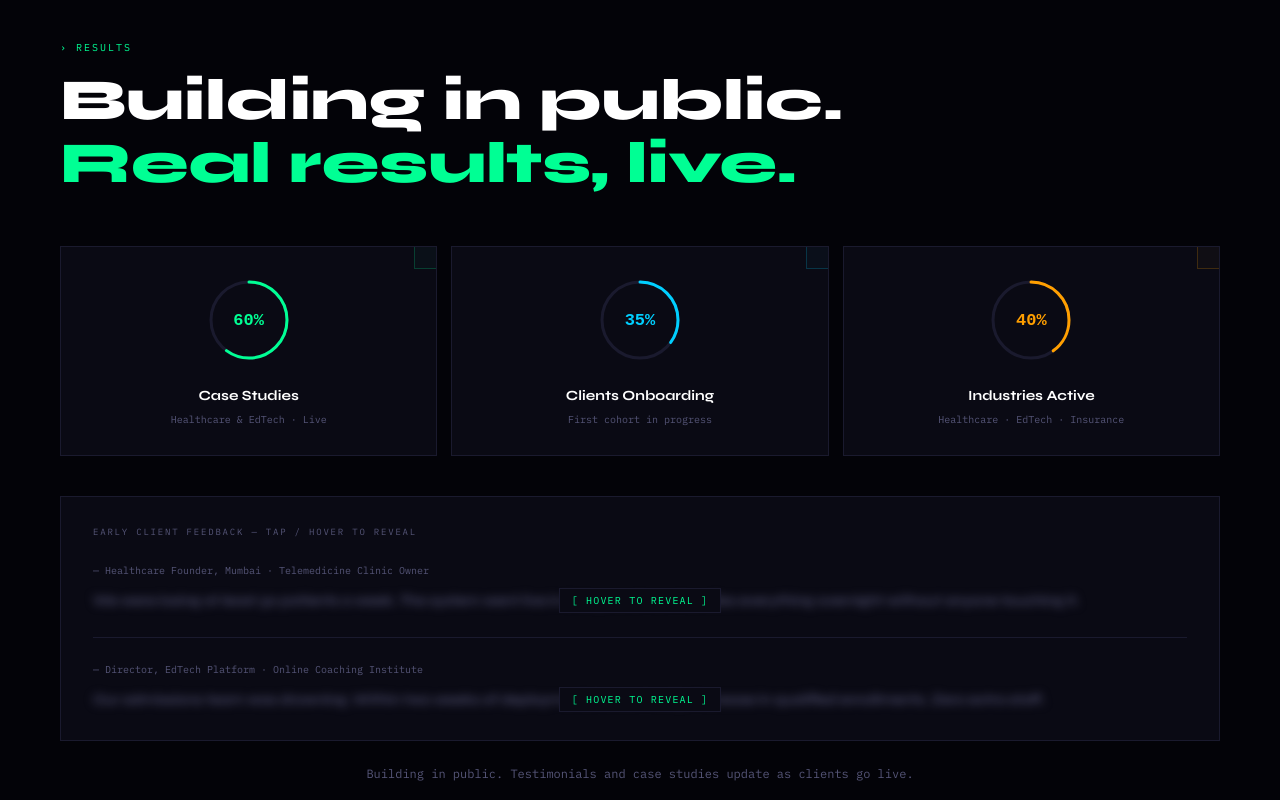
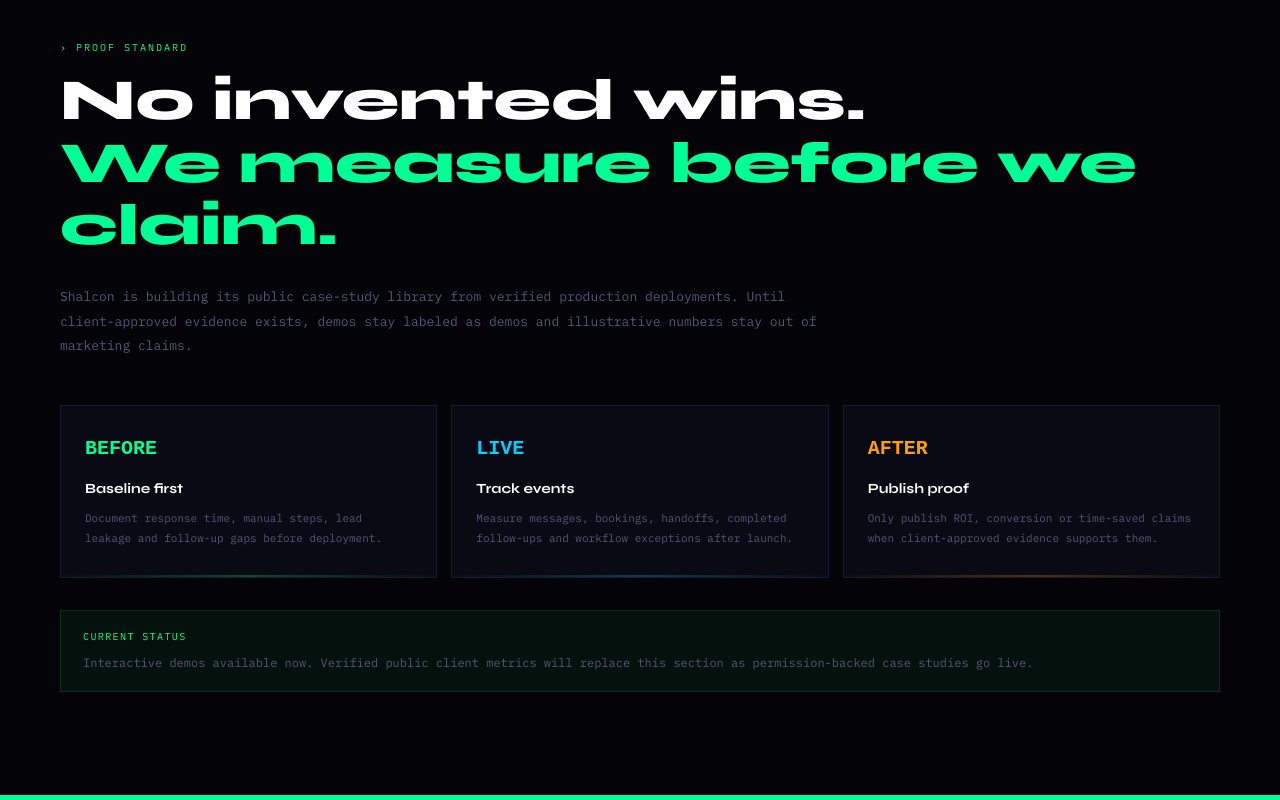
Before and after one commit to Abuhurerakhan0407/shalcon-intelligence, a React (Vite) app: page / in a window 1280 px wide. Shown: the part 5880-6680 px from the top of the page. Built offline with nearby package versions, Linux system fonts and the light colour scheme; a web font is replaced by a local one.

Commit message:
Replace fabricated-looking results with validation framework

```diff
--- a/src/components/Testimonials.jsx
+++ b/src/components/Testimonials.jsx
@@ -1,104 +1,58 @@
-import { useState } from "react";
-import { TESTIMONIALS, G } from "../data/content.js";
+import { G } from "../data/content.js";
 import Section from "./Section.jsx";
 
-/**
- * Testimonials — results + blur-to-reveal client feedback (brief §4).
- * This section carries the id #testimonials (source had no id; brief §4 section
- * map assigns one). Blur-to-reveal on hover/tap is preserved base behavior
- * (brief §5). Progress rings shown static — count/ring animation in Phase 5.
- * GlassCard hover bloom (§7.7) also added in Phase 5.
- */
-const PROGRESS = [
-  { label: "Case Studies", pct: 60, status: "Healthcare & EdTech · Live", color: G.green },
-  { label: "Clients Onboarding", pct: 35, status: "First cohort in progress", color: G.blue },
-  { label: "Industries Active", pct: 40, status: "Healthcare · EdTech · Insurance", color: G.amber },
+const VALIDATION = [
+  {
+    label: "Baseline first",
+    value: "BEFORE",
+    text: "Document response time, manual steps, lead leakage and follow-up gaps before deployment.",
+    color: G.green,
+  },
+  {
+    label: "Track events",
+    value: "LIVE",
+    text: "Measure messages, bookings, handoffs, completed follow-ups and workflow exceptions after launch.",
+    color: G.blue,
+  },
+  {
+    label: "Publish proof",
+    value: "AFTER",
+    text: "Only publish ROI, conversion or time-saved claims when client-approved evidence supports them.",
+    color: G.amber,
+  },
 ];
 
 export default function Testimonials() {
-  const [revealed, setRevealed] = useState({});
-
   return (
-    <Section id="testimonials" eyebrow="RESULTS">
-      <h2 className="syne" style={{ fontSize: "clamp(28px,5vw,58px)", fontWeight: 800, lineHeight: 1.08, marginBottom: 52 }}>
-        Building in public.<br />
-        <span style={{ color: G.green }}>Real results, live.</span>
+    <Section id="testimonials" eyebrow="PROOF STANDARD">
+      <h2 className="syne" style={{ fontSize: "clamp(28px,5vw,58px)", fontWeight: 800, lineHeight: 1.08, marginBottom: 28 }}>
+        No invented wins.<br />
+        <span style={{ color: G.green }}>We measure before we claim.</span>
       </h2>
 
-      {/* Circular progress (static in Phase 3) */}
-      <div className="grid-cards-3" style={{ gap: 14, marginBottom: 40 }}>
-        {PROGRESS.map((item) => (
-          <div key={item.label} style={{ background: G.card, border: `1px solid ${G.border}`, padding: "28px 24px", position: "relative", overflow: "hidden", textAlign: "center" }}>
-            <div style={{ position: "relative", width: 90, height: 90, margin: "0 auto 20px" }}>
-              <svg width="90" height="90" style={{ position: "absolute", inset: 0, transform: "rotate(-90deg)" }} viewBox="0 0 90 90">
-                <circle cx="45" cy="45" r="38" fill="none" stroke={G.border} strokeWidth="3" />
-                <circle
-                  cx="45" cy="45" r="38" fill="none" stroke={item.color} strokeWidth="3"
-                  strokeDasharray={`${2 * Math.PI * 38}`}
-                  strokeDashoffset={`${2 * Math.PI * 38 * (1 - item.pct / 100)}`}
-                  strokeLinecap="round"
-                />
-              </svg>
-              <div style={{ position: "absolute", inset: 0, display: "flex", alignItems: "center", justifyContent: "center" }}>
-                <span className="smono" style={{ color: item.color, fontSize: 17, fontWeight: 800 }}>{item.pct}%</span>
-              </div>
+      <p className="mono" style={{ color: G.muted, fontSize: 13, lineHeight: 1.9, maxWidth: 760, marginBottom: 46 }}>
+        Shalcon is building its public case-study library from verified production deployments. Until client-approved evidence exists, demos stay labeled as demos and illustrative numbers stay out of marketing claims.
+      </p>
+
+      <div className="grid-cards-3" style={{ gap: 14, marginBottom: 32 }}>
+        {VALIDATION.map((item) => (
+          <div key={item.label} style={{ background: G.card, border: `1px solid ${G.border}`, padding: "28px 24px", position: "relative", overflow: "hidden" }}>
+            <div className="smono" style={{ color: item.color, fontSize: 20, fontWeight: 800, marginBottom: 14 }}>
+              {item.value}
             </div>
-            <div className="syne" style={{ fontSize: 14, fontWeight: 700, marginBottom: 6 }}>{item.label}</div>
-            <div className="mono" style={{ color: G.muted, fontSize: 10 }}>{item.status}</div>
-            <div style={{ position: "absolute", top: 0, right: 0, width: 22, height: 22, borderLeft: `1px solid ${item.color}33`, borderBottom: `1px solid ${item.color}33`, background: `${item.color}06` }} />
+            <div className="syne" style={{ fontSize: 14, fontWeight: 700, marginBottom: 10 }}>{item.label}</div>
+            <div className="mono" style={{ color: G.muted, fontSize: 11, lineHeight: 1.8 }}>{item.text}</div>
+            <div style={{ position: "absolute", bottom: 0, left: 0, right: 0, height: 2, background: `linear-gradient(90deg,transparent,${item.color}44,transparent)` }} />
           </div>
         ))}
       </div>
 
-      {/* Testimonials — hover/tap to reveal (preserved behavior) */}
-      <div style={{ background: G.card, border: `1px solid ${G.border}`, padding: "28px 32px" }}>
-        <div className="mono" style={{ color: G.muted, fontSize: 9, letterSpacing: ".2em", marginBottom: 24 }}>
-          EARLY CLIENT FEEDBACK — TAP / HOVER TO REVEAL
+      <div style={{ background: "#05110C", border: `1px solid ${G.green}22`, padding: "18px 22px" }}>
+        <div className="mono" style={{ color: G.green, fontSize: 10, letterSpacing: ".14em", marginBottom: 8 }}>CURRENT STATUS</div>
+        <div className="mono" style={{ color: G.muted, fontSize: 12, lineHeight: 1.8 }}>
+          Interactive demos available now. Verified public client metrics will replace this section as permission-backed case studies go live.
         </div>
-        {TESTIMONIALS.map((t, i) => (
-          <div
-            key={i}
-            style={{
-              marginBottom: i < TESTIMONIALS.length - 1 ? 24 : 0,
-              paddingBottom: i < TESTIMONIALS.length - 1 ? 24 : 0,
-              borderBottom: i < TESTIMONIALS.length - 1 ? `1px solid ${G.border}` : "none",
-            }}
-          >
-            <div className="mono" style={{ color: G.muted, fontSize: 10, marginBottom: 10 }}>— {t.name} · {t.role}</div>
-            <div
-              style={{ position: "relative", cursor: "pointer" }}
-              onMouseEnter={() => setRevealed((p) => ({ ...p, [i]: true }))}
-              onMouseLeave={() => setRevealed((p) => ({ ...p, [i]: false }))}
-              onClick={() => setRevealed((p) => ({ ...p, [i]: !p[i] }))}
-            >
-              <p
-                className="syne"
-                style={{
-                  fontSize: 14,
-                  fontWeight: 600,
-                  lineHeight: 1.8,
-                  color: G.muted,
-                  filter: revealed[i] || t.revealed ? "blur(0)" : "blur(5px)",
-                  transition: "filter .4s ease",
-                  userSelect: revealed[i] ? "auto" : "none",
-                }}
-              >
-                {t.text}
-              </p>
-              {!revealed[i] && !t.revealed && (
-                <div style={{ position: "absolute", inset: 0, display: "flex", alignItems: "center", justifyContent: "center" }}>
-                  <span className="mono" style={{ color: G.green, fontSize: 10, letterSpacing: ".12em", background: G.card, padding: "4px 12px", border: `1px solid ${G.border}` }}>
-                    [ HOVER TO REVEAL ]
-                  </span>
-                </div>
-              )}
-            </div>
-          </div>
-        ))}
       </div>
-      <p className="mono" style={{ color: G.muted, fontSize: 12, textAlign: "center", marginTop: 24 }}>
-        Building in public. Testimonials and case studies update as clients go live.
-      </p>
     </Section>
   );
 }
```
